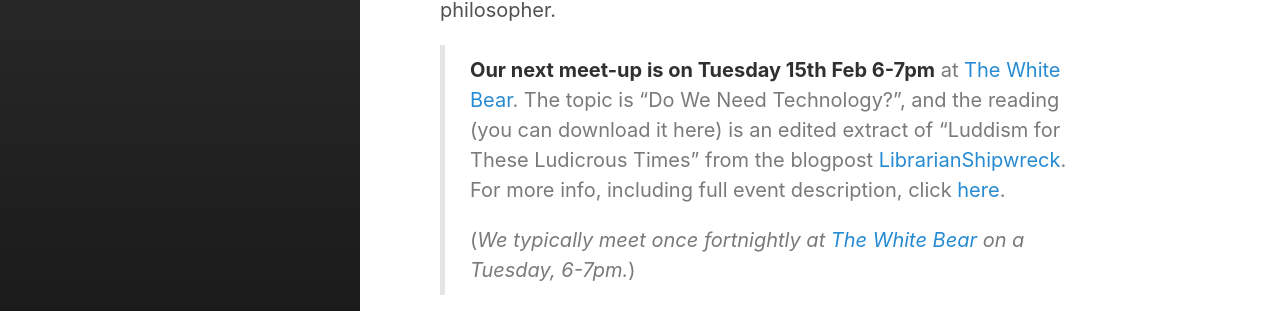
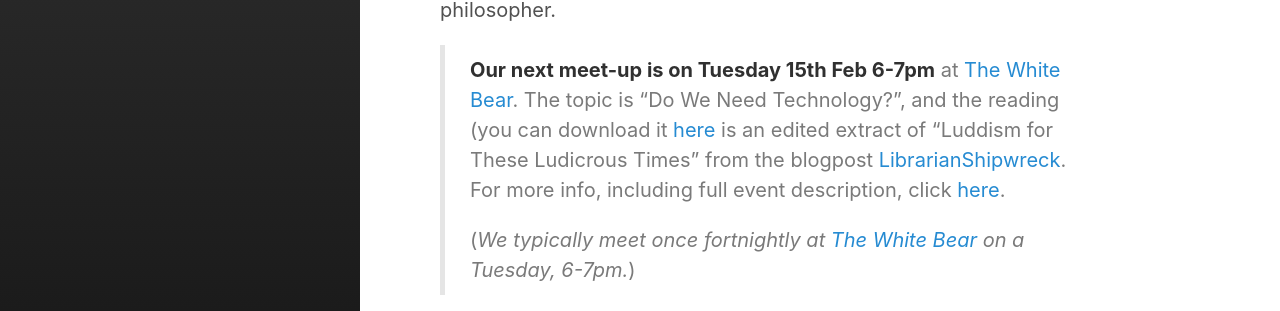
Before and after one commit to Bristol-Data-Science-Society/tech-society, a Jekyll site: the page built from about.md, in a window 1280 px wide and 1357 px high. Shown: the part 265-576 px from the top of the window. Built offline with Jekyll 4.4.1, drawn with Linux system fonts in a browser that asks for light colours.

```diff
--- a/about.md
+++ b/about.md
@@ -7,7 +7,7 @@ sidebar_link: true
 Welcome! Tech & Society Discussion Group is a fortnightly meetup for students and graduates at the University of Bristol where we talk about how technology and society are intertwined. We're very interdisciplinary and welcome everyone - whether you're a computer scientist, sociologist, engineer, biologist, or philosopher.
 
 
-> **Our next meet-up is on Tuesday 15th Feb 6-7pm** at [The White Bear][white-bear-fb]. The topic is "Do We Need Technology?", and the reading (you can download it here) is an edited extract of "Luddism for These Ludicrous Times" from the blogpost [LibrarianShipwreck](https://librarianshipwreck.wordpress.com/2013/08/12/luddism-for-these-ludicrous-times/). For more info, including full event description, click [here][event-blog-post].
+> **Our next meet-up is on Tuesday 15th Feb 6-7pm** at [The White Bear][white-bear-fb]. The topic is "Do We Need Technology?", and the reading (you can download it [here]() is an edited extract of "Luddism for These Ludicrous Times" from the blogpost [LibrarianShipwreck](https://librarianshipwreck.wordpress.com/2013/08/12/luddism-for-these-ludicrous-times/). For more info, including full event description, click [here][event-blog-post].
 >
 >  (_We typically meet once fortnightly at [The White Bear][white-bear-fb] on a Tuesday, 6-7pm._)
 
```
Also changed, not shown: other parts of about.md (+1 -0 lines).
